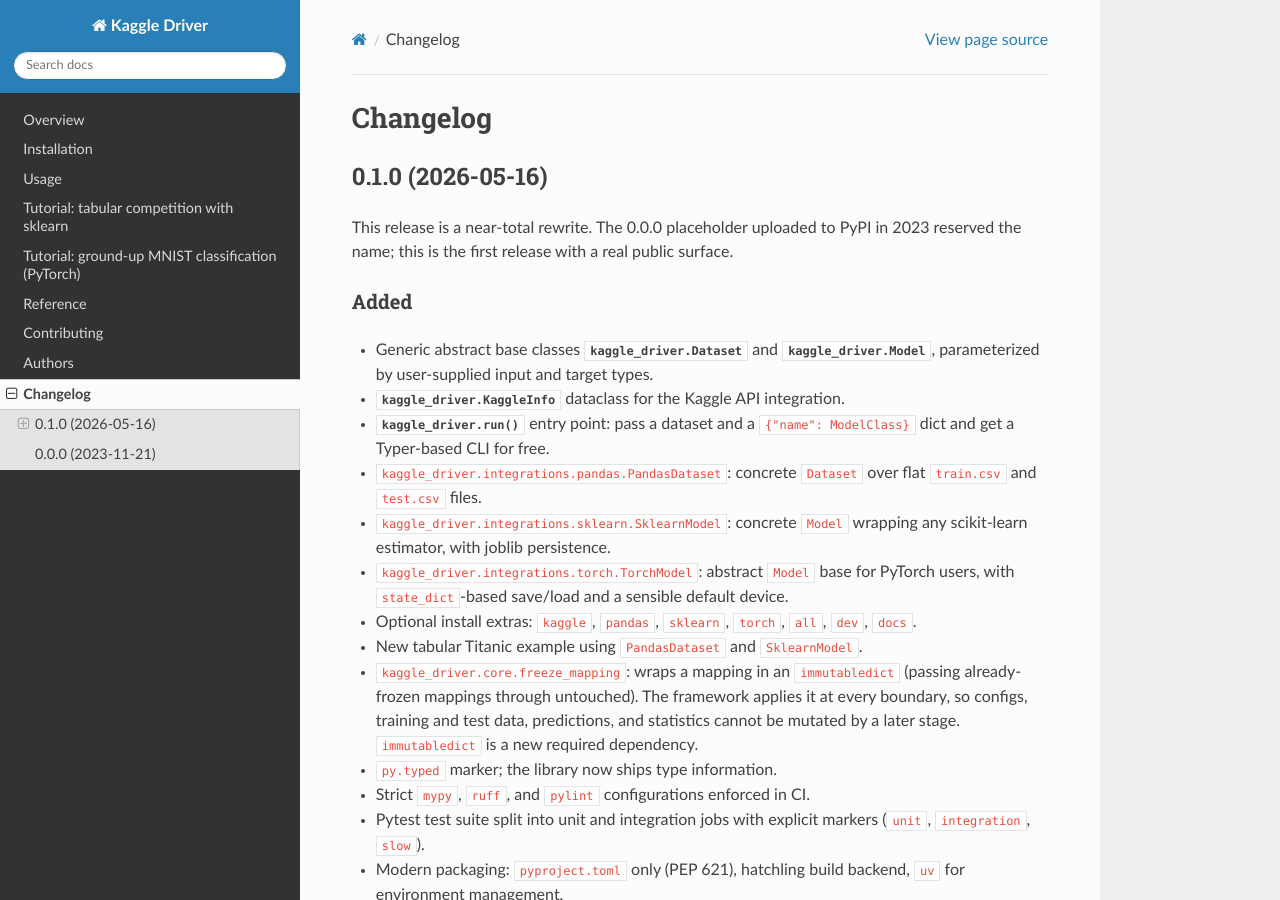
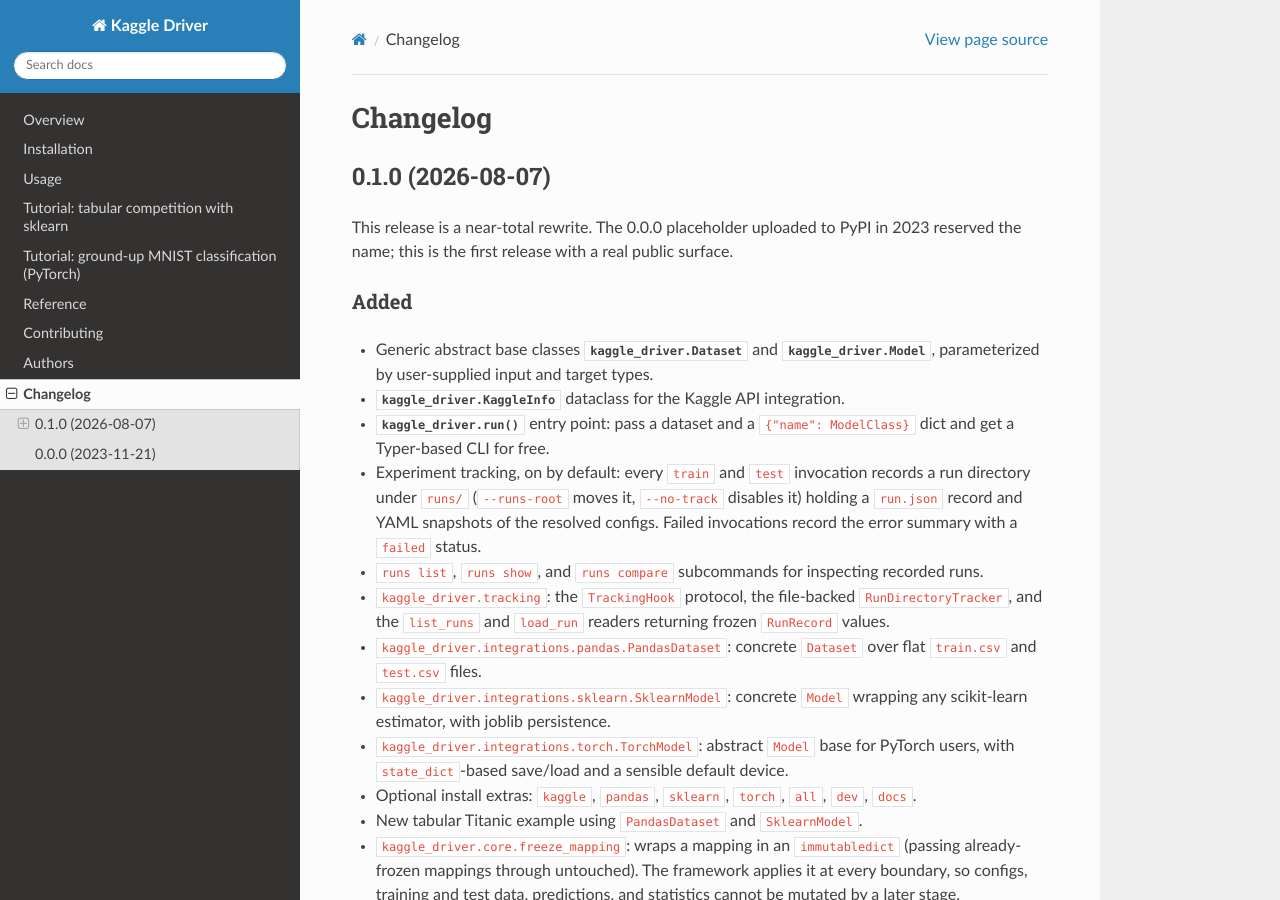
Before and after one commit to christopherpriebe/kaggle-driver, a Sphinx documentation site: the page built from docs/changelog.rst, in a window 1280 px wide and 900 px high. Built offline with Sphinx 7.4.7 and the Read the Docs theme 3.1.0, drawn with Linux system fonts in a browser that asks for light colours.

Commit message:
docs: fold experiment tracking into the 0.1.0 release
The tracking battery ships in 0.1.0 rather than a separate 0.2.0
release. Update the README (tracking is shipped, not planned, with the
runs directory called out in the quickstart), add a tracking section to
the usage docs, refresh the 0.1.0 changelog entry and date, renumber
the roadmap milestones, and point the tabular tutorial's exercise at
runs compare instead of a model the example already contains.

```diff
--- a/CHANGELOG.rst
+++ b/CHANGELOG.rst
@@ -1,7 +1,7 @@
 Changelog
 =========
 
-0.1.0 (2026-05-16)
+0.1.0 (2026-08-07)
 ------------------
 
 This release is a near-total rewrite. The 0.0.0 placeholder uploaded to
@@ -18,6 +18,16 @@ Added
   integration.
 * :func:`kaggle_driver.run` entry point: pass a dataset and a
   ``{"name": ModelClass}`` dict and get a Typer-based CLI for free.
+* Experiment tracking, on by default: every ``train`` and ``test``
+  invocation records a run directory under ``runs/`` (``--runs-root``
+  moves it, ``--no-track`` disables it) holding a ``run.json`` record
+  and YAML snapshots of the resolved configs. Failed invocations record
+  the error summary with a ``failed`` status.
+* ``runs list``, ``runs show``, and ``runs compare`` subcommands for
+  inspecting recorded runs.
+* ``kaggle_driver.tracking``: the ``TrackingHook`` protocol, the
+  file-backed ``RunDirectoryTracker``, and the ``list_runs`` and
+  ``load_run`` readers returning frozen ``RunRecord`` values.
 * ``kaggle_driver.integrations.pandas.PandasDataset``: concrete
   ``Dataset`` over flat ``train.csv`` and ``test.csv`` files.
 * ``kaggle_driver.integrations.sklearn.SklearnModel``: concrete ``Model``
--- a/docs/tutorial_tabular.rst
+++ b/docs/tutorial_tabular.rst
@@ -98,8 +98,10 @@ Run it
 Things to try
 =============
 
-* Add a second model class (for example ``RandomForestSurvival``) and
-  register it under a different key in ``models={...}``.
+* Train both shipped models (``logistic_regression`` and
+  ``random_forest``), then put their statistics side by side with
+  ``python tabular_titanic_sklearn.py runs compare <first-run-id>
+  <second-run-id>`` (get the run ids from ``runs list``).
 * Tweak the ``Pipeline`` to include feature engineering. The
   ``SklearnModel`` base wraps any estimator-shaped object, including a
   full ``sklearn.pipeline.Pipeline``.
--- a/docs/usage.rst
+++ b/docs/usage.rst
@@ -98,6 +98,30 @@ Run it:
     python driver.py train v1 --model-config m.yml --train-config t.yml
     python driver.py test v1 --submission submission.csv --test-config t.yml
 
+Tracking runs
+=============
+
+Every ``train`` and ``test`` invocation is recorded as a run by default.
+A run is a directory under ``runs/`` (next to wherever you invoked the
+CLI) holding a ``run.json`` record: the subcommand, the model name, the
+lifecycle status, timestamps, the statistics the model returned, paths
+to produced artifacts, and YAML snapshots of the resolved configs. A
+run that fails records the error summary and a ``failed`` status, so
+failed experiments stay visible.
+
+Inspect recorded runs with the ``runs`` subcommands:
+
+.. code-block:: bash
+
+    python driver.py runs list
+    python driver.py runs show 20260807T120301Z-1a2b
+    python driver.py runs compare 20260807T120301Z-1a2b 20260807T130502Z-3c4d
+
+Two app-level options control recording:
+
+* ``--runs-root PATH`` records runs under ``PATH`` instead of ``runs/``.
+* ``--no-track`` disables recording for the invocation.
+
 Built-in helpers
 ================
 
```
Also changed, not shown: README.md (+12 -2 lines), ROADMAP.md (+14 -18 lines).
